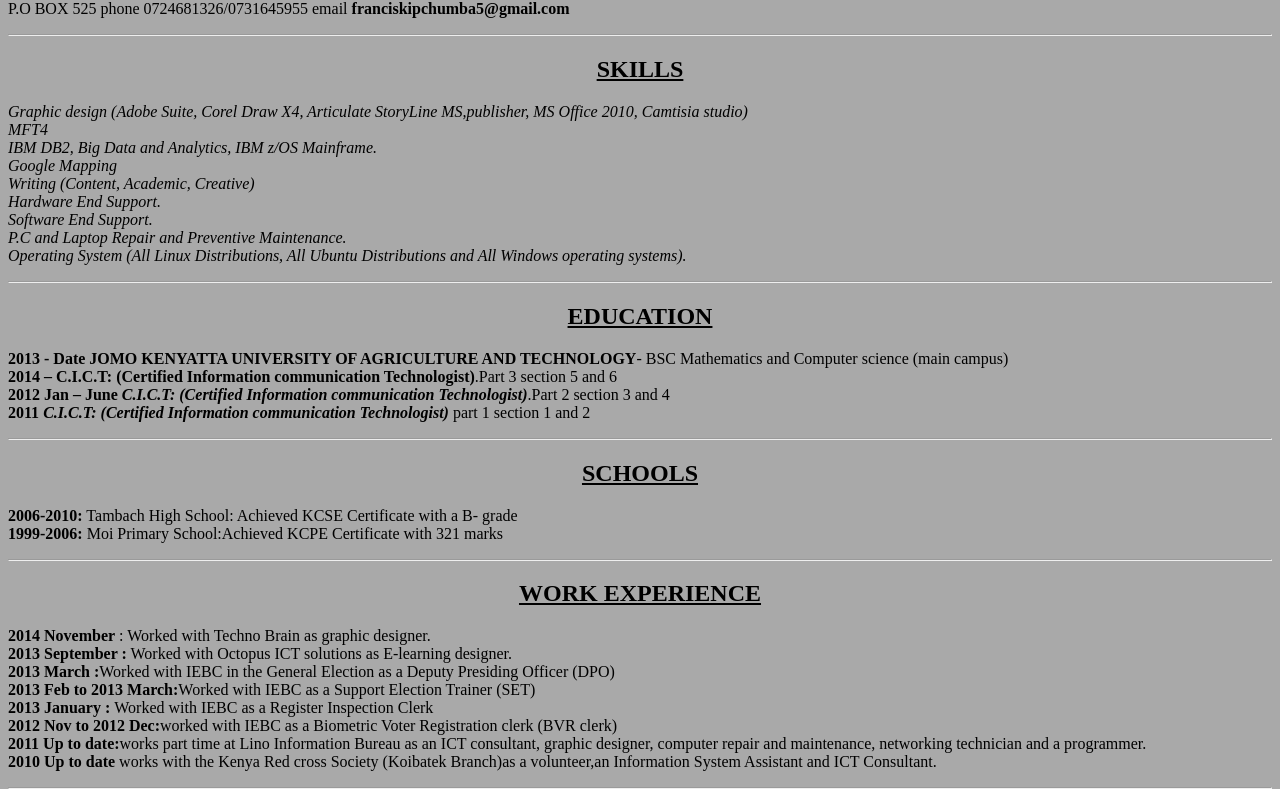
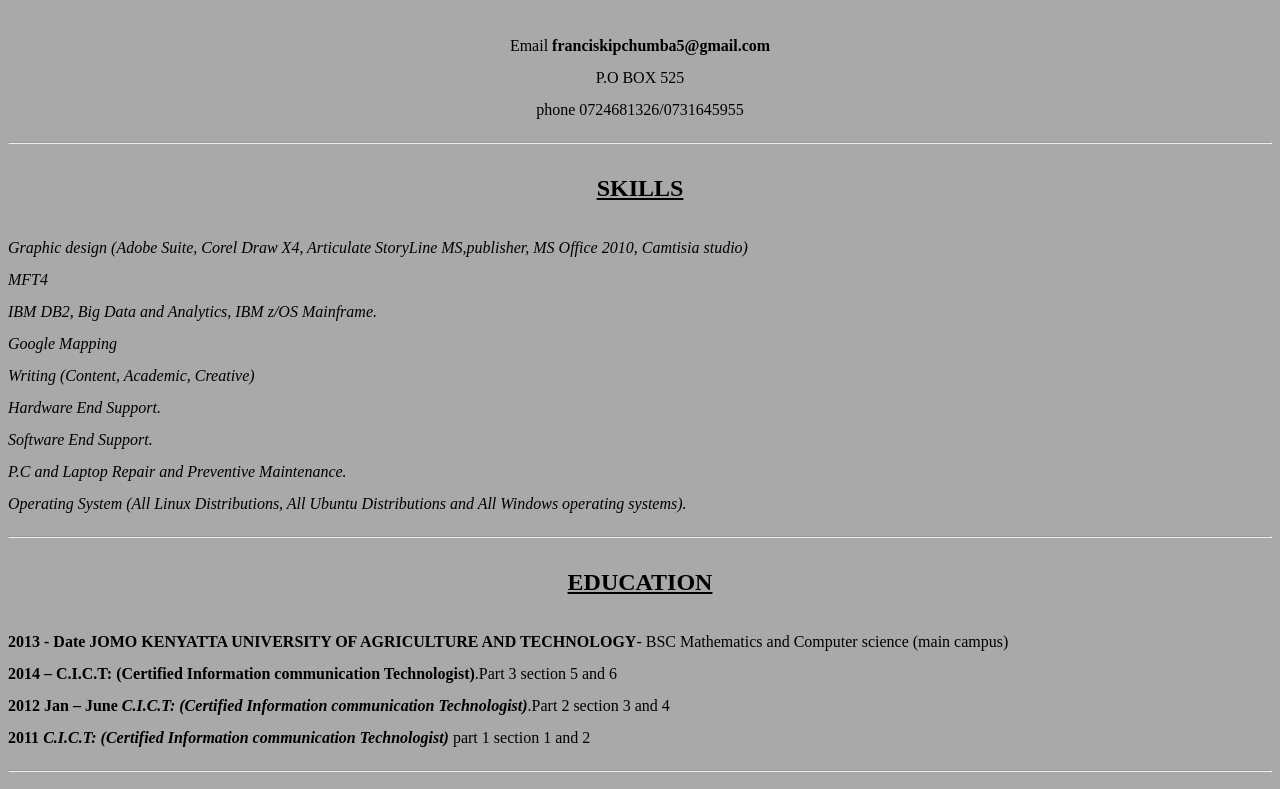
Before and after one commit to skafis/mycv, a plain HTML site: page index.html in a window 1280 px wide. Shown: the part 98-887 px from the top of the page. Drawn offline with Linux system fonts and the light colour scheme.

Commit message:
custmized a bit

```diff
--- a/index.html
+++ b/index.html
@@ -6,12 +6,13 @@
         <link rel="stylesheet" href="main.css">
     </head>
     <body>
-        <section>
+        <section class="intro">
             <h1> FRANCIS KIPCHUMBA</h1>
             <P>
-                P.O BOX 525
-                phone 0724681326/0731645955
-                email <strong>franciskipchumba5@gmail.com</strong>
+                Email <strong>franciskipchumba5@gmail.com</strong>
+                <br>P.O BOX 525
+                <br>phone 0724681326/0731645955
+
             </P>
         </section>
         <hr>
--- a/main.css
+++ b/main.css
@@ -1,15 +1,22 @@
 html{
    font-family: Tahomma;
     background-color: darkgray;
+    line-height: 2;
 
 }
+.intro{
+    text-align: center;
+    line-height: 2;
+}
 
-h1{
-    font-size: 35px;
-    color: aqua;
-}
+
 h1,h2{
     text-align: center;
     text-decoration: underline;
     text-transform: uppercase;
 }
+h1{
+    font-size: 35px;
+    color: aqua;
+}
+h2:hover
```
